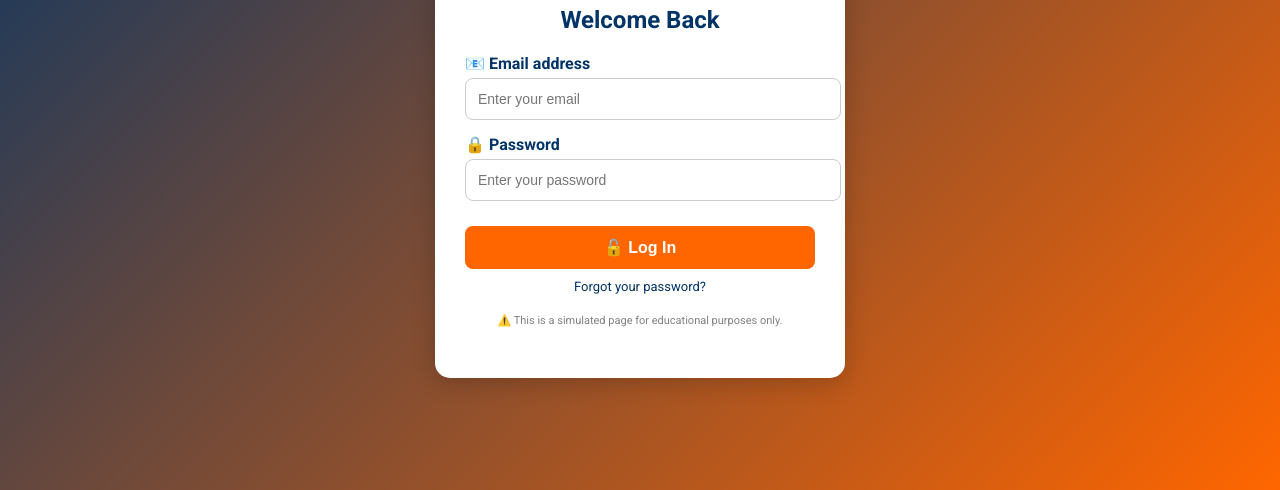
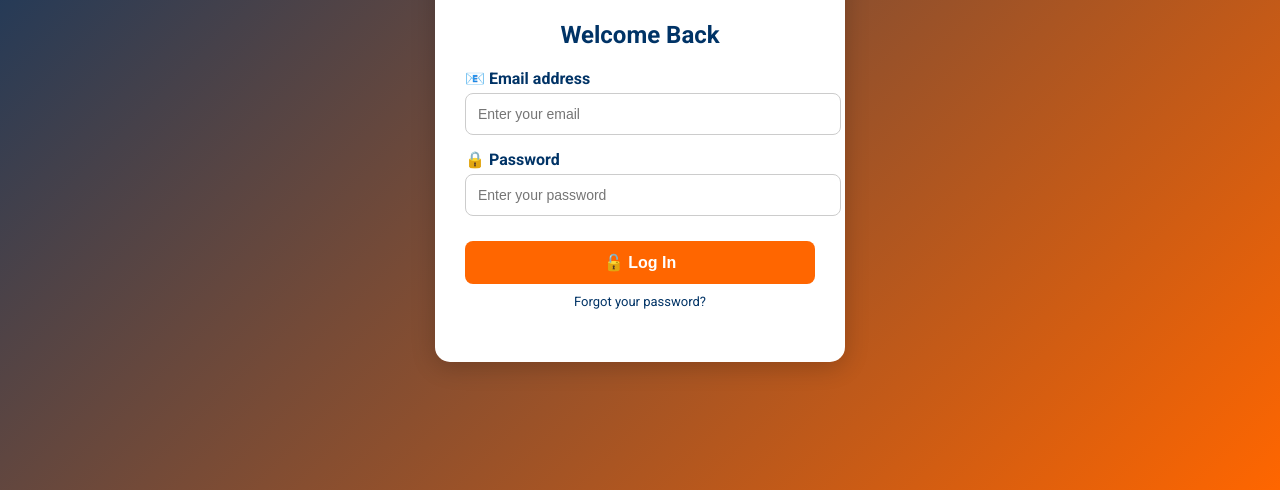
Before and after one commit to paginafake01/grubhub-v2, a plain HTML site: page index.html in a window 1280 px wide. Shown: the part 310-800 px from the top of the page. Drawn offline with Linux system fonts and the light colour scheme.

Commit message:
Atualizar o index.html

```diff
--- a/index.html
+++ b/index.html
@@ -23,7 +23,6 @@
       <button type="submit">🔓 Log In</button>
     </form>
     <p class="forgot">Forgot your password?</p>
-    <p class="disclaimer">⚠️ This is a simulated page for educational purposes only.</p>
   </div>
 </body>
 </html>
```
